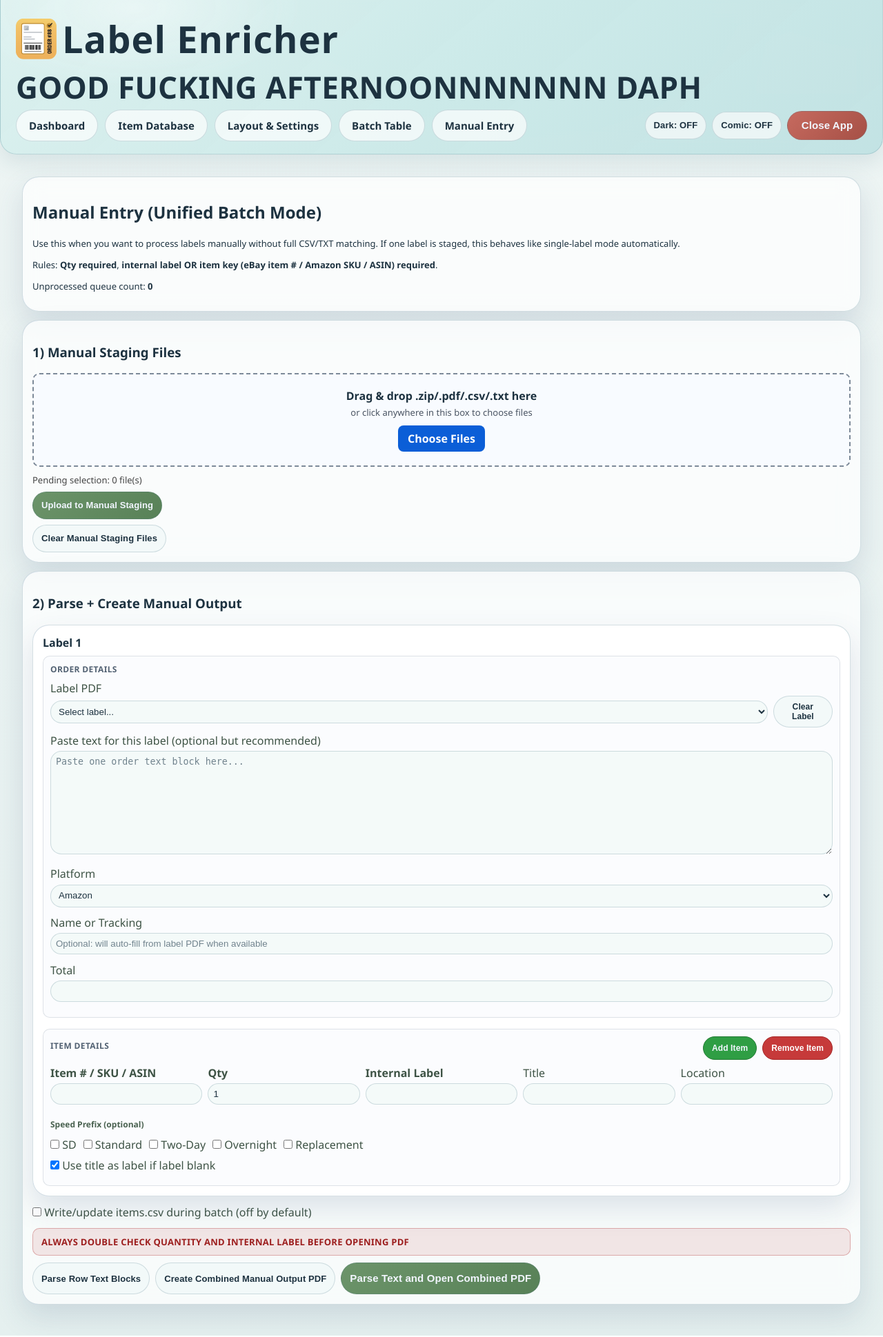
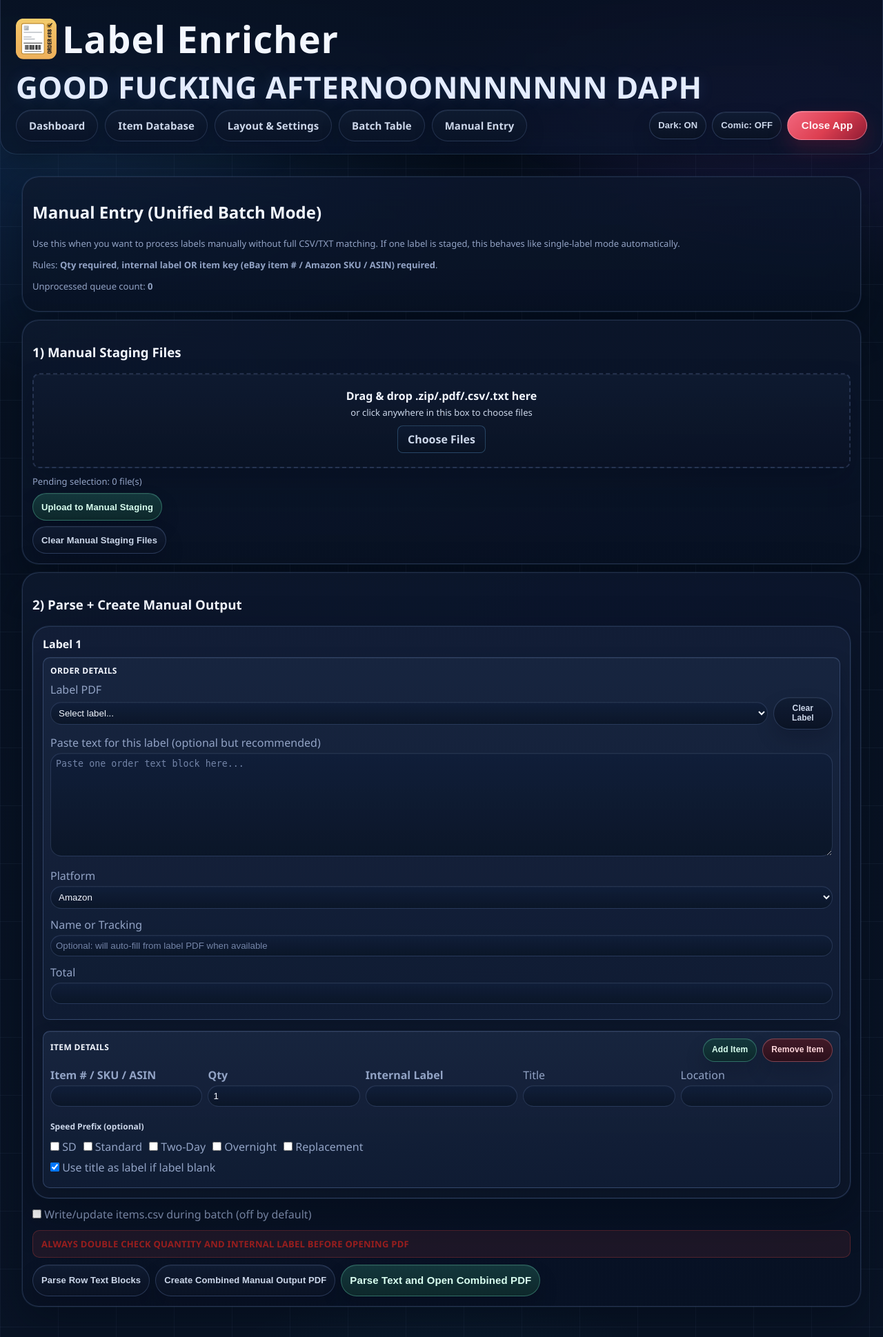
Before and after one commit to strapbro/PDF-LabelEnricher, a FastAPI app: page /manual-entry in a window 1280 px wide. Shown: the whole page at 69% size. Run offline with FastAPI, Linux system fonts and the light colour scheme.

Commit message:
Fix dark mode batch styling

```diff
--- a/config.yaml
+++ b/config.yaml
@@ -2,7 +2,7 @@ ui:
   comic_mode: false
   language_mode: en
   font_mode: default
-  theme_mode: light
+  theme_mode: dark
 paths:
   incoming_batch_folder: incoming/batch
   manual_incoming_folder: incoming/manual
--- a/static/style.css
+++ b/static/style.css
@@ -1304,10 +1304,10 @@ body.theme-dark .stat-card.stat-ok {
 }
 
 body.theme-dark .stat-card.stat-miss {
-  border-color: rgba(255, 169, 173, 0.34) !important;
+  border-color: rgba(255, 188, 196, 0.30) !important;
   background:
-    linear-gradient(180deg, rgba(61, 24, 36, 0.92), rgba(39, 16, 24, 0.96)),
-    linear-gradient(135deg, rgba(255, 154, 164, 0.1), rgba(125, 91, 215, 0.05)) !important;
+    linear-gradient(180deg, rgba(72, 34, 46, 0.72), rgba(52, 24, 33, 0.78)),
+    linear-gradient(135deg, rgba(255, 180, 194, 0.12), rgba(142, 111, 226, 0.06)) !important;
 }
 
 body.theme-dark .stat-card.stat-alert {
@@ -1410,3 +1410,50 @@ body.theme-dark .field-pill--title {
   background: linear-gradient(180deg, rgba(41, 47, 64, 0.95), rgba(25, 30, 43, 0.98)) !important;
   border-color: rgba(158, 171, 204, 0.32) !important;
 }
+
+/* ===== Targeted UI Tweaks (2026-03-10) ===== */
+body.theme-dark .nav-close .btn.btn-attn {
+  background: linear-gradient(135deg, rgba(255, 108, 132, 0.95), rgba(233, 66, 84, 0.95) 52%, rgba(150, 28, 52, 0.96)) !important;
+  border-color: rgba(255, 170, 188, 0.52) !important;
+  color: #fff4f7 !important;
+  box-shadow: inset 0 1px 0 rgba(255, 238, 244, 0.2), 0 12px 28px rgba(130, 20, 46, 0.34) !important;
+}
+
+body.theme-dark .nav-close .btn.btn-attn:hover,
+body.theme-dark .nav-close .btn.btn-attn:focus-visible {
+  background: linear-gradient(135deg, rgba(255, 126, 150, 0.98), rgba(242, 80, 100, 0.98) 52%, rgba(167, 38, 62, 0.98)) !important;
+  border-color: rgba(255, 194, 208, 0.64) !important;
+}
+
+body.theme-dark .upload-card .btn-quick.btn-spotlight {
+  background: linear-gradient(135deg, rgba(121, 94, 255, 0.95), rgba(97, 113, 255, 0.96) 46%, rgba(78, 145, 255, 0.95)) !important;
+  border-color: rgba(196, 186, 255, 0.62) !important;
+  color: #f4f7ff !important;
+  box-shadow: inset 0 1px 0 rgba(243, 247, 255, 0.24), 0 16px 34px rgba(53, 66, 156, 0.38), 0 0 0 1px rgba(156, 176, 255, 0.16) !important;
+}
+
+body.theme-dark .upload-card .btn-quick.btn-spotlight:hover,
+body.theme-dark .upload-card .btn-quick.btn-spotlight:focus-visible {
+  background: linear-gradient(135deg, rgba(139, 112, 255, 0.98), rgba(115, 131, 255, 0.98) 46%, rgba(95, 160, 255, 0.98)) !important;
+  border-color: rgba(214, 206, 255, 0.76) !important;
+}
+
+body.theme-light .items-table tr.needs-review-row td {
+  background: #fff8e1 !important;
+}
+
+body.theme-dark .batch-row.card {
+  background:
+    linear-gradient(180deg, rgba(18, 30, 54, 0.88), rgba(12, 22, 41, 0.92)),
+    linear-gradient(135deg, rgba(149, 180, 255, 0.05), rgba(137, 122, 255, 0.06)) !important;
+  border-color: rgba(124, 154, 222, 0.24) !important;
+}
+
+body.theme-dark .manual-order-block,
+body.theme-dark .manual-item-block {
+  background:
+    linear-gradient(180deg, rgba(23, 37, 64, 0.9), rgba(16, 28, 51, 0.94)),
+    linear-gradient(135deg, rgba(167, 196, 255, 0.045), rgba(148, 130, 255, 0.05)) !important;
+  border-color: rgba(130, 160, 226, 0.28) !important;
+  box-shadow: inset 0 1px 0 rgba(221, 234, 255, 0.07), 0 12px 28px rgba(2, 9, 21, 0.2) !important;
+}
--- a/templates/base.html
+++ b/templates/base.html
@@ -7,7 +7,7 @@
   <link rel="icon" type="image/x-icon" href="/static/app_icon.ico?v=7">
   <link rel="icon" type="image/png" sizes="256x256" href="/static/app_icon_256.png?v=7">
   <link rel="apple-touch-icon" href="/static/app_icon_256.png?v=7">
-  <link rel="stylesheet" href="/static/style.css?v=20260310dark4">
+  <link rel="stylesheet" href="/static/style.css?v=20260310dark6">
 </head>
 <body class="theme-{{ ui_theme_mode|default('dark') }} ui-font-{{ ui_font_mode|default('default') }} {% if comic_mode %}comic-mode{% endif %}">
   <header id="appHeader">
```
